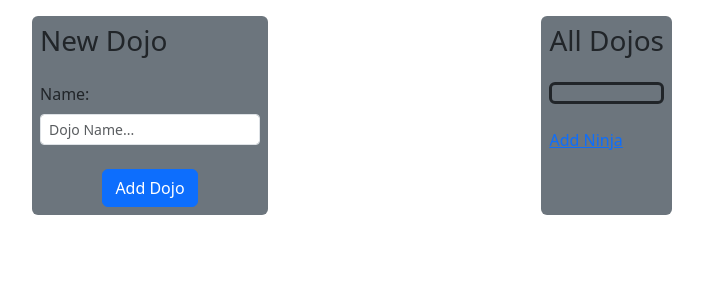
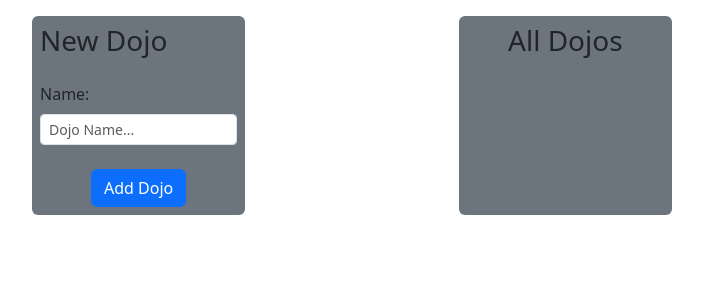
Before and after one commit to Rassimbm/dojos_and_ninjas_crud, a Python web app: template flask_app/templates/dojos.html in a window 1280 px wide. Shown: the top 300 px of the page, without its empty margins (288-991 px from the left). Run offline with Jinja, Linux system fonts and the light colour scheme; the template is opened without the code that fills it, so the values that code supplies are empty.

```diff
--- a/flask_app/templates/dojos.html
+++ b/flask_app/templates/dojos.html
@@ -9,7 +9,7 @@
 </head>
 <body>
     <div class="d-flex justify-content-between col-6 my-3 mx-auto">
-        <div class="bg-secondary p-2 rounded">
+        <div class="col-4 bg-secondary p-2 rounded">
             <h3>New Dojo</h3>
             <form action="add-dojo" method="post" class="form mt-4">
                 <div class="form-group my-4">
@@ -22,16 +22,15 @@
             </form>
         </div>
 
-        <div class="bg-secondary p-2 rounded">
+        <div class="col-4 bg-secondary p-2 rounded text-center">
             <h3>All Dojos</h3>
-            <ul class="list-group list-group-flush list-unstyled border border-3 border-dark rounded my-4">
-                <li class="list-group-item bg-secondary">
-                    {%for dojo in dojos%}
-                        <a href="/show-dojo/{{dojo.id}}" class="text-warning">{{dojo.name}}</a>
-                    {%endfor%}
-                </li>
-            </ul>
-            <a href="/ninjas/{{dojo.id}}">Add Ninja</a>
+            <div class="my-4">
+                {%for dojo in dojos%}
+                    <p>
+                        <a href="/show-dojo/{{dojo.id}}" class="text-warning text-decoration-none">{{dojo.name}}</a>
+                    </p>
+                {%endfor%}
+            </div>
         </div>
 
     </div>
```
Also changed, not shown: flask_app/config/mysqlconnection.py (+10 -10 lines), flask_app/controllers/dojos.py (added), flask_app/controllers/ninjas.py (added), flask_app/models/dojo.py (added), flask_app/models/ninja.py (added).
